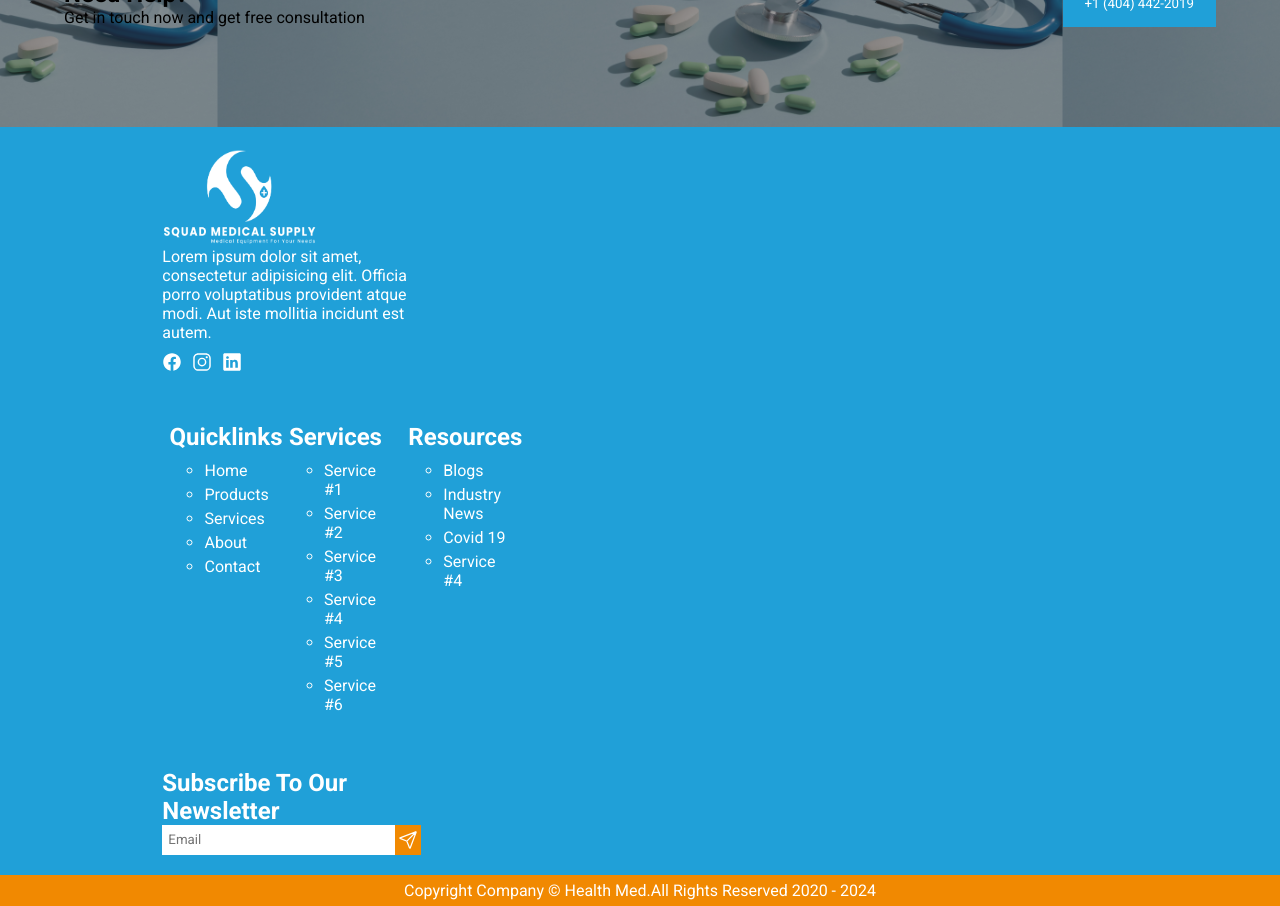
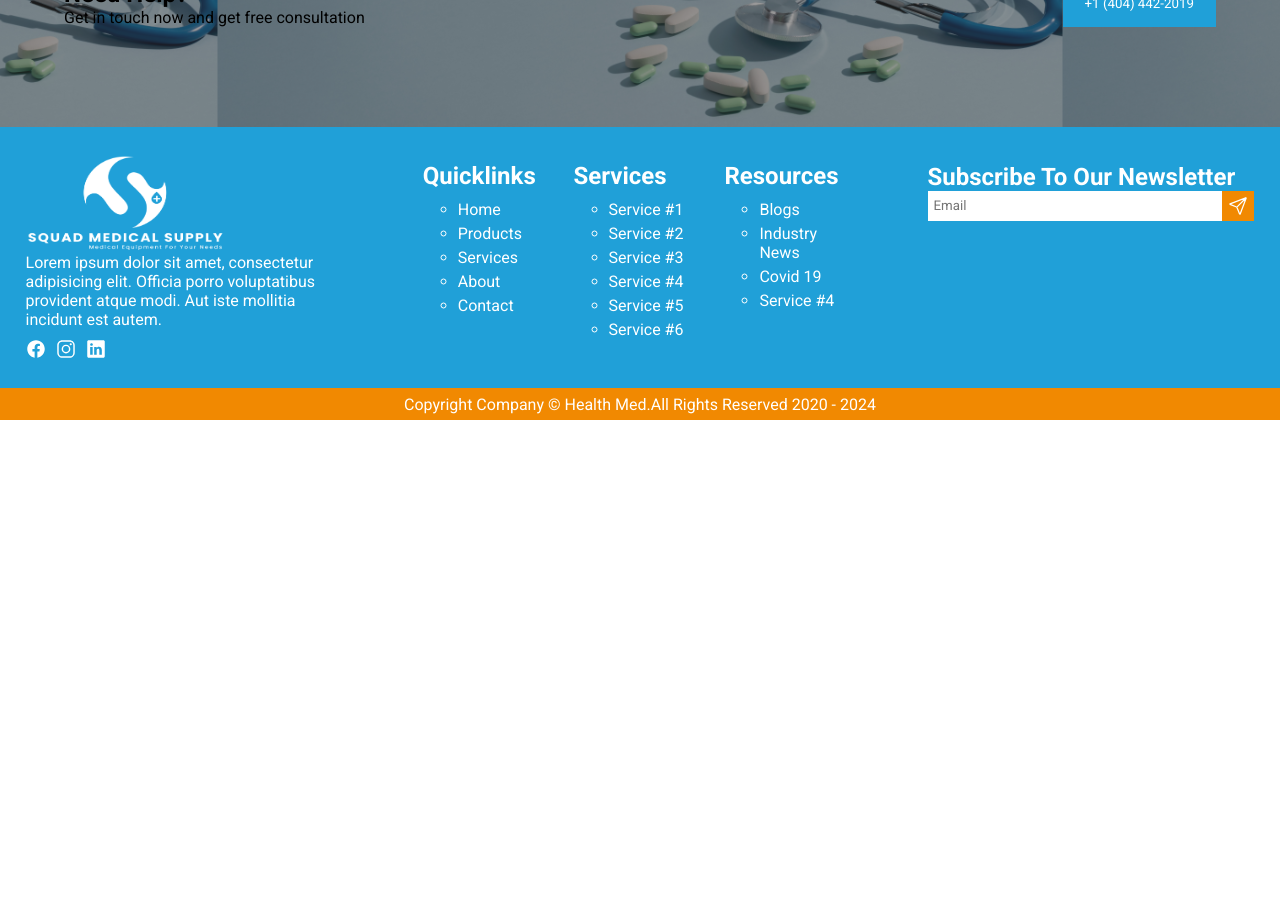
Before and after one commit to MKashanButt/squad-medical-supplies, a Next.js app: page / in a window 1280 px wide. Shown: the part 3600-4506 px from the top of the page. After the commit the page ends 4020 px from the top, so only its background shows below. Built offline with nearby package versions, Linux system fonts and the light colour scheme.

Commit message:
added footer container styling and fixed logo width

```diff
--- a/src/assets/css/components/Footer.module.css
+++ b/src/assets/css/components/Footer.module.css
@@ -1,6 +1,9 @@
 .footer {
     background-color: var(--blue);
     color: white;
+}
+
+.footer .container {
     display: flex;
     gap: 10px;
 }
@@ -19,7 +22,7 @@
 }
 
 .company .logo {
-    width: 60%;
+    width: 200px;
     height: 100px;
 }
 
```
